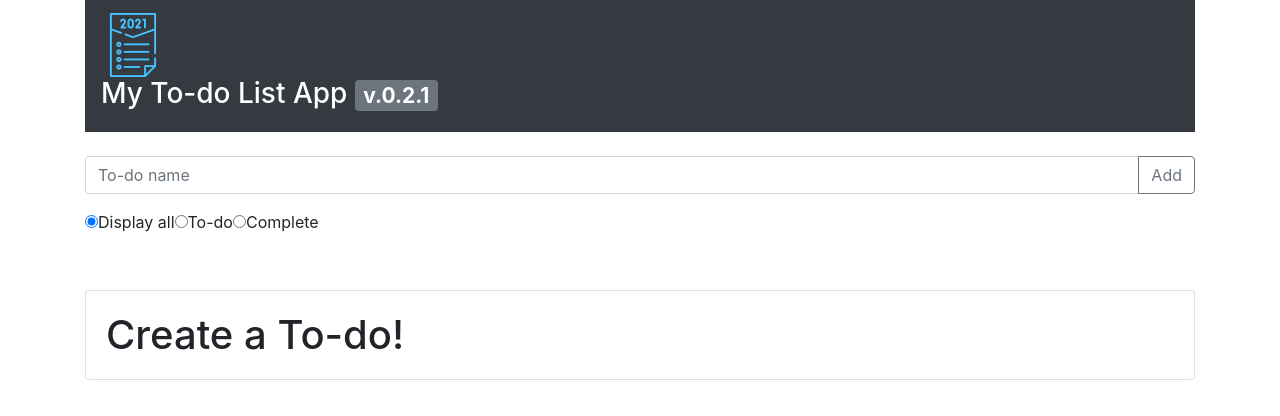
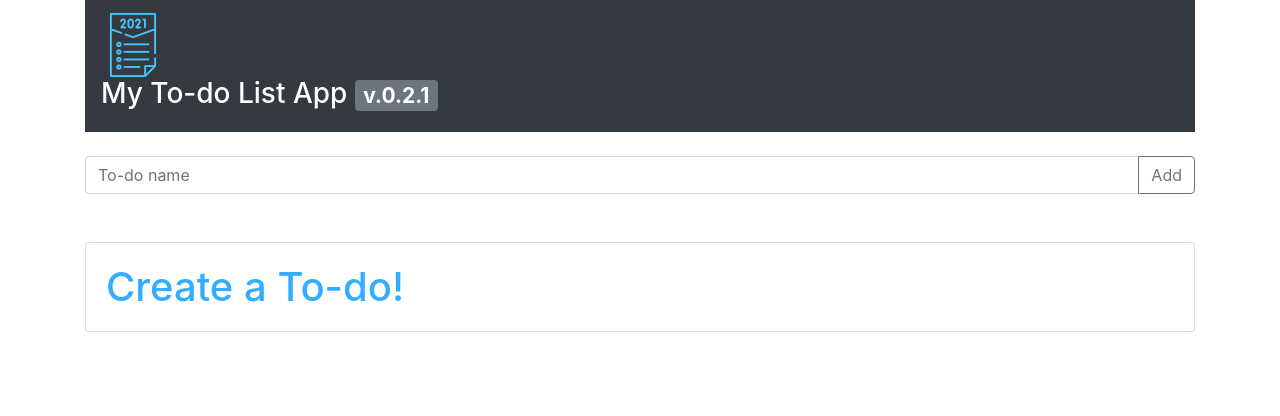
Before and after one commit to HORACINIS/todo-list, a React (Create React App) app: page / in a window 1280 px wide. Shown: the top 416 px of the page. Built offline with nearby package versions, Linux system fonts and the light colour scheme.

Commit message:
Installed Material-UI, styled radio buttons with it

```diff
--- a/package.json
+++ b/package.json
@@ -3,6 +3,7 @@
   "version": "0.1.0",
   "private": true,
   "dependencies": {
+    "@material-ui/core": "^4.11.3",
     "@testing-library/jest-dom": "^5.11.10",
     "@testing-library/react": "^11.2.6",
     "@testing-library/user-event": "^12.8.3",
--- a/public/index.html
+++ b/public/index.html
@@ -10,6 +10,10 @@
       integrity="sha384-B0vP5xmATw1+K9KRQjQERJvTumQW0nPEzvF6L/Z6nronJ3oUOFUFpCjEUQouq2+l"
       crossorigin="anonymous"
     />
+    <link
+      rel="stylesheet"
+      href="https://fonts.googleapis.com/css?family=Roboto:300,400,500,700&display=swap"
+    />
     <title>My To-do List App</title>
   </head>
   <body>
--- a/src/components/TodoListItem.js
+++ b/src/components/TodoListItem.js
@@ -31,7 +31,8 @@ const TodoListItem = ({ todoItem, removeTodoItem, completeTodoItem, priorityTodo
           <Button variant='danger' onClick={() => {
             const removeItemConfirmation = window.confirm('Are you sure that you want to remove this to-do item?');
             removeItemConfirmation && removeTodoItem(todoItem);
-          }}><ImBin2 fill='white' /></Button>
+          }}><ImBin2 fill='white' />
+          </Button>
         </Col>
       </Row>
     </ListGroup.Item>
--- a/src/components/filters/Filters.js
+++ b/src/components/filters/Filters.js
@@ -1,6 +1,8 @@
 import React from 'react';
 import RadioButtons from './RadioButtons';
 import DropdownMenu from './DropdownMenu';
+import FormControl from '@material-ui/core/FormControl';
+
 
 const Filters = ({ todoItems, setTodoItems, setRadioBtnSelected }) => {
   const RADIO_OPTIONS = [
@@ -68,10 +70,14 @@ const Filters = ({ todoItems, setTodoItems, setRadioBtnSelected }) => {
 
   return (
     <React.Fragment>
-      <RadioButtons
-        radioBtnOptions={RADIO_OPTIONS}
-        setRadioBtnSelected={setRadioBtnSelected}
-      />
+      {todoItems.length > 0 &&
+        <FormControl component="fieldset">
+          <RadioButtons
+            radioBtnOptions={RADIO_OPTIONS}
+            setRadioBtnSelected={setRadioBtnSelected}
+          />
+        </FormControl>
+      }
       {todoItems.length > 1 &&
         <DropdownMenu
           dropdownMenuOptions={DROPDOWN_MENU_OPTIONS}
--- a/src/components/filters/RadioButtons.js
+++ b/src/components/filters/RadioButtons.js
@@ -1,21 +1,26 @@
 import React from 'react';
+import Radio from '@material-ui/core/Radio';
+import RadioGroup from '@material-ui/core/RadioGroup';
+import FormControlLabel from '@material-ui/core/FormControlLabel';
 
 const RadioButtons = ({ setRadioBtnSelected, radioBtnOptions }) => {
   return (
-    <React.Fragment>
+    <RadioGroup
+      row aria-label='radio buttons filter'
+      name='radio buttons filter'
+      defaultValue={radioBtnOptions[0].name}>
       {radioBtnOptions.map(({ name, value }) => (
-        <label key={value}>
-          <input
-            type='radio'
-            value={value}
-            name='listingOptions'
-            defaultChecked={name === 'Display all'}
-            onChange={() => setRadioBtnSelected({ name: name, value: value })}
-          />
-          {name}
-        </label>
-      ))}
-    </React.Fragment>
+        <FormControlLabel
+          key={value}
+          value={name}
+          control={<Radio color="primary" />}
+          label={name}
+          labelPlacement="end"
+          onChange={() => setRadioBtnSelected({ name: name, value: value })}
+        />
+      ))
+      }
+    </RadioGroup>
   );
 };
 
--- a/src/components/messages/MainMessage.js
+++ b/src/components/messages/MainMessage.js
@@ -3,7 +3,7 @@ import Card from 'react-bootstrap/Card';
 
 const MainMessage = ({ messageToDisplay }) => {
   return (
-    <h1 className='mt-5'>
+    <h1 className='mt-5' style={{ color: '#33adff' }}>
       <Card body>{messageToDisplay}</Card>
     </h1>
   );
```
Also changed, not shown: 1 other file (tests, documents, lock files or other folders).
